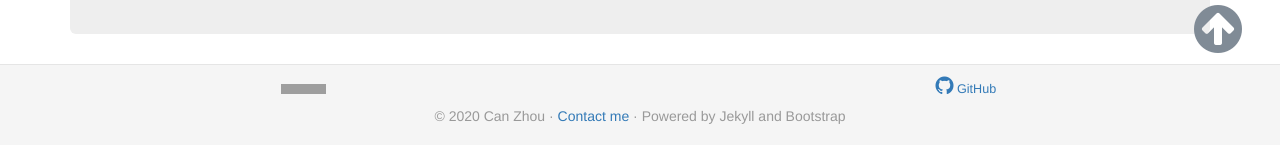
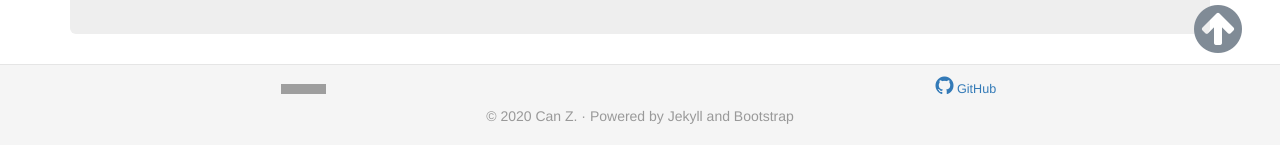
Before and after one commit to HVoltBb/HVoltBb.github.io, a Jekyll site: the page built from index.html, in a window 1280 px wide and 900 px high, scrolled down 1462 px. Shown: the part 752-897 px from the top of the window. Built offline with Jekyll 4.4.1, drawn with Linux system fonts in a browser that asks for light colours; comment, search, counter and statistics services are not loaded; grey boxes are pictures that could not be loaded.

Commit message:
Update default.html

```diff
--- a/_layouts/default.html
+++ b/_layouts/default.html
@@ -76,7 +76,7 @@ s.setAttribute('data-timestamp', +new Date());
         <div class="footer-flexbox-item"><a class="btn" href="https://github.com/HVoltBb"><span class="fa fa-github" style="font-size: 150%;"></span><span style="font-size: 90%"> GitHub</span></a></div>
         </div>
   </a>
-    <p style="text-align: center;">&copy; 2020 Can Zhou &middot; <a href="mailto:eidotog@gmail.com">Contact me</a> &middot; Powered by Jekyll and Bootstrap</p>
+    <p style="text-align: center;">&copy; 2020 Can Z. &middot; Powered by Jekyll and Bootstrap</p>
     </footer>
 
     <!-- Optional JavaScript -->
```
